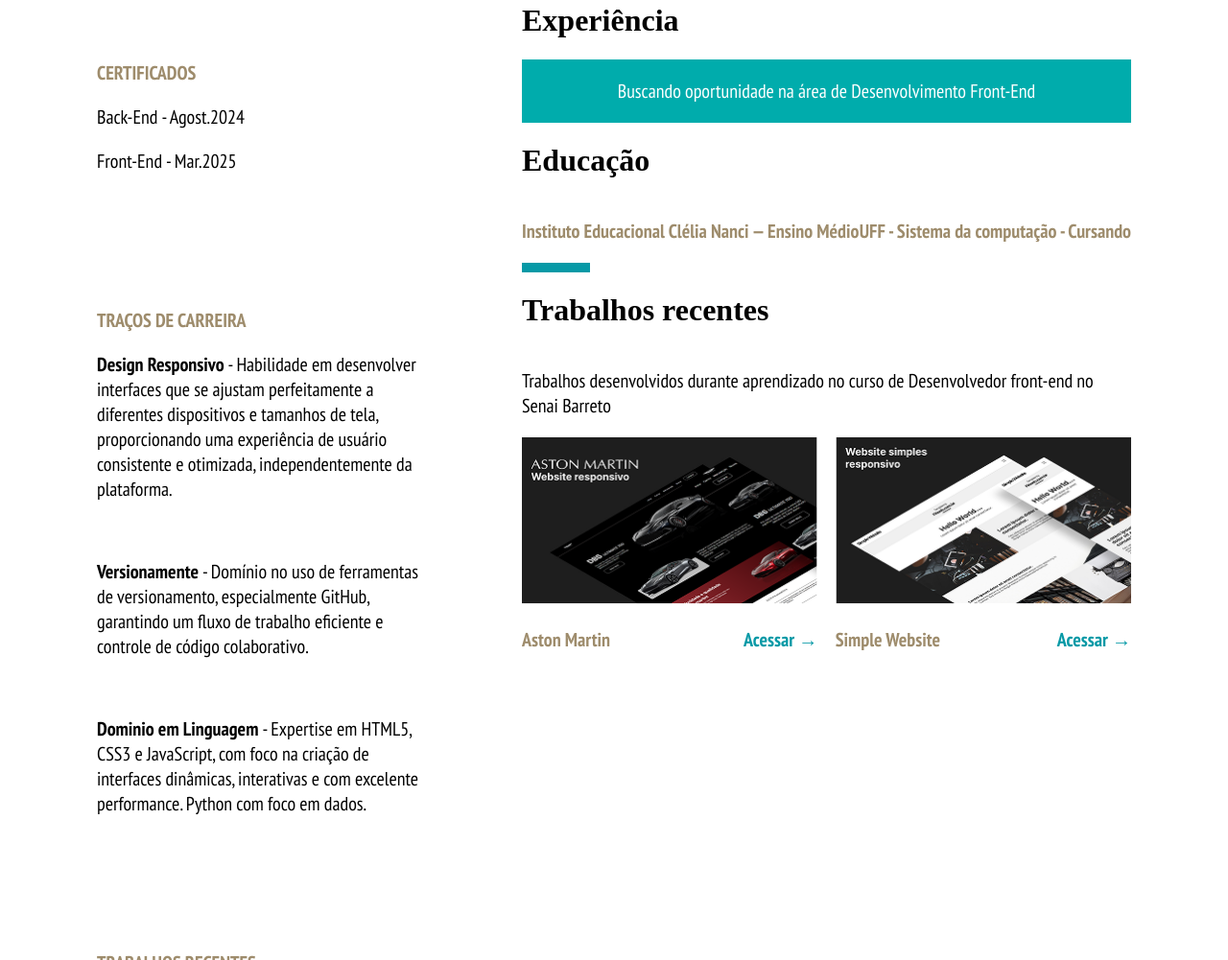
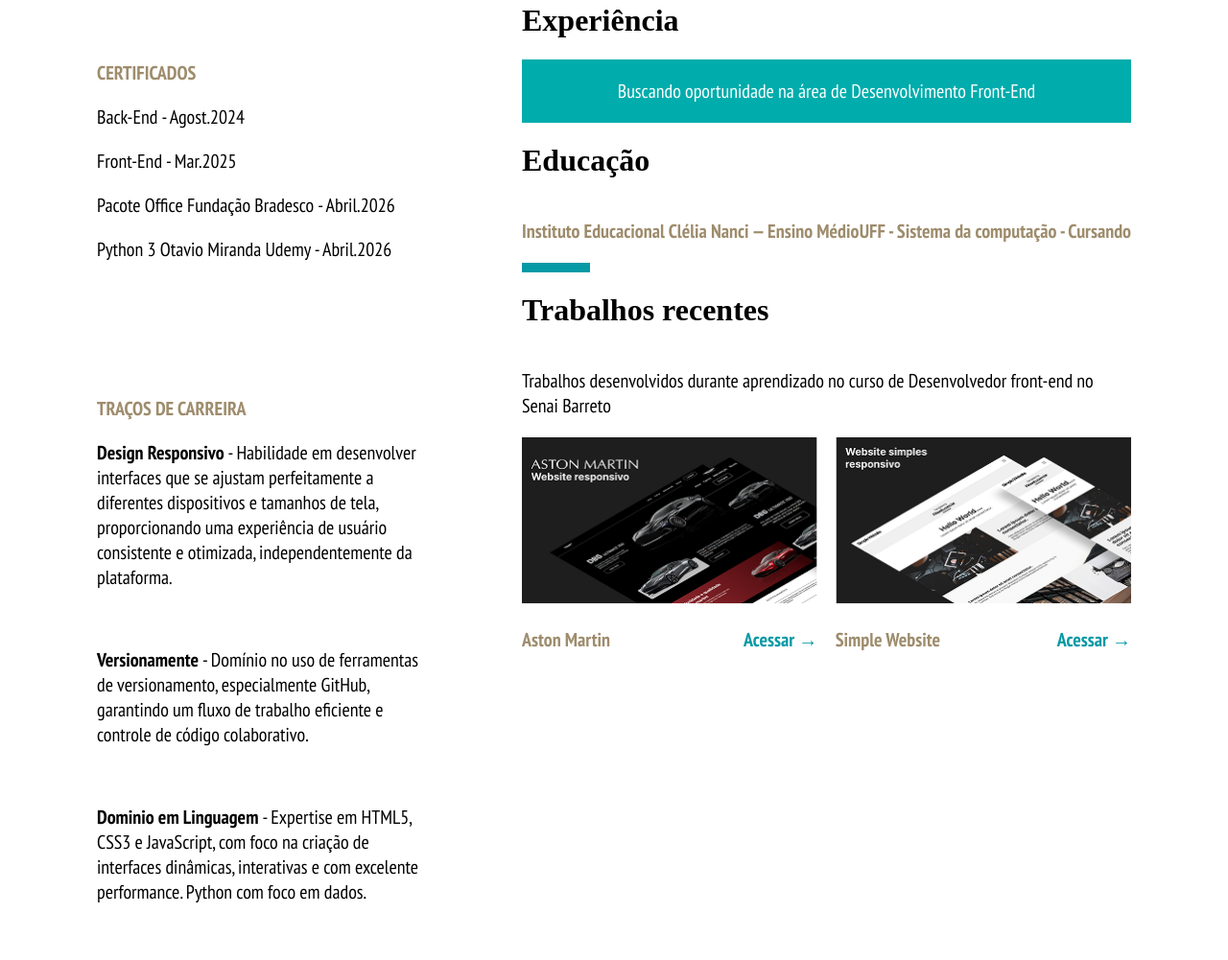
Before and after one commit to LuraKamuRa/lucas-cespes, a plain HTML site: page index.html in a window 1280 px wide. Shown: the part 1011-2012 px from the top of the page at 96% size. Drawn offline with Linux system fonts and the light colour scheme; a web font is replaced by a local one.

Commit message:
Add additional certifications and education details

```diff
--- a/index.html
+++ b/index.html
@@ -45,6 +45,8 @@
                 <h3>CERTIFICADOS</h3>
                 <p>Back-End - Agost.2024</p>
                 <p>Front-End - Mar.2025</p>
+                <p>Pacote Office Fundação Bradesco - Abril.2026</p>
+                <p>Python 3 Otavio Miranda Udemy - Abril.2026</p>
             </div>
             <div class="carrer">
                 <h3>TRAÇOS DE CARREIRA</h3>
@@ -84,6 +86,7 @@ Python com foco em dados.
                 <h1>Educação</h1>
                 <div class="title">
                     <div class="skill"><h3>Instituto Educacional Clélia Nanci — Ensino Médio</h3></div>
+                    <br>
                     <div class="data"><h3>UFF - Sistema da computação - Cursando </h3></div>
 
                 </div>
```
